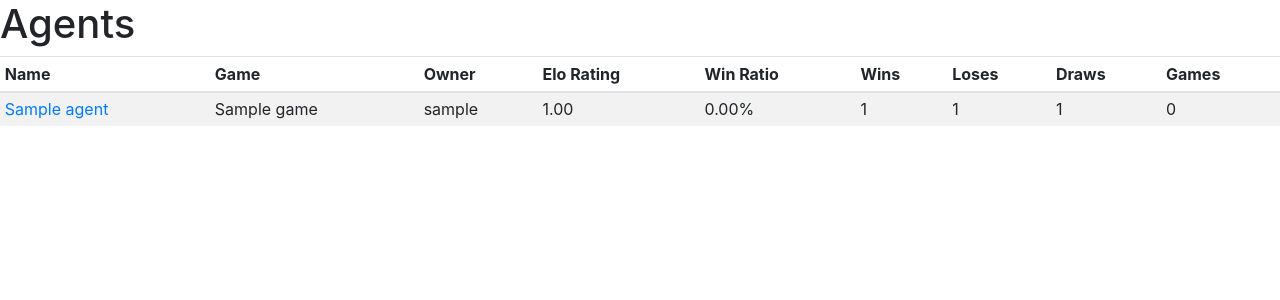
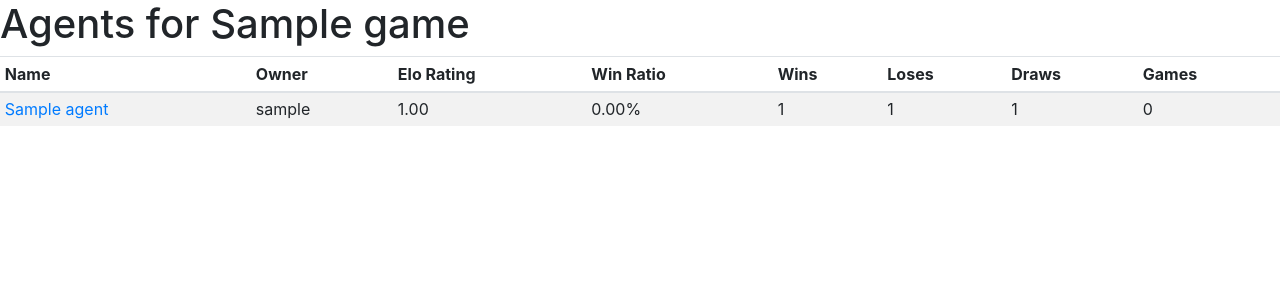
Before and after one commit to h3nnn4n/colosseum_website, a Django app: page /agents/ in a window 1280 px wide. Shown: the part 56-356 px from the top of the page. Run offline with Django 3.2, Linux system fonts and the light colour scheme; tables that the repository leaves empty hold one stand-in row (values such as "Sample post"); data that the repository does not hold is empty; parts of the project's set-up code (start-up, migrations or seed data) failed here and were passed over; some libraries are stand-ins or nearby versions.

Commit message:
Group agents per game

```diff
--- a/app/models.py
+++ b/app/models.py
@@ -6,6 +6,7 @@ from collections import defaultdict
 from django.conf import settings
 from django.contrib.auth.models import User
 from django.db import models
+from django.db.models import F, QuerySet
 from django.utils import timezone
 from django_redis import get_redis_connection
 from memoize import memoize
@@ -26,6 +27,18 @@ class BaseModel(models.Model):
         abstract = True
 
 
+class AgentQuerySet(QuerySet):
+    def active(self):
+        return self.filter(active=True)
+
+    def by_elo(self):
+        return (
+            self.annotate(elo_rating=F("ratings__elo"))
+            .filter(ratings__season__active=True, ratings__season__main=True)
+            .order_by("-elo_rating")
+        )
+
+
 class Agent(BaseModel):
     name = models.CharField(max_length=64, unique=True)
     owner = models.ForeignKey(User, on_delete=models.CASCADE)
@@ -33,7 +46,9 @@ class Agent(BaseModel):
     file_hash = models.CharField(max_length=128, null=True)
     active = models.BooleanField(default=True)
 
-    game = models.ForeignKey("Game", on_delete=models.CASCADE)
+    game = models.ForeignKey("Game", on_delete=models.CASCADE, related_name="agents")
+
+    objects = AgentQuerySet.as_manager()
 
     class Meta:
         indexes = [
@@ -142,6 +157,10 @@ class Game(BaseModel):
 
     class Meta:
         indexes = [models.Index(fields=["name"])]
+
+    @property
+    def pretty_name(self):
+        return " ".join(self.name.split("_")).capitalize()
 
 
 class Match(BaseModel):
--- a/app/templates/agents/index.html
+++ b/app/templates/agents/index.html
@@ -3,13 +3,14 @@
 {% block title %}Agents{% endblock %}
 
 {% block content %}
-<h1> Agents </h1>
+
+{% for game in games %}
+  <h1> Agents for {{ game.pretty_name}} </h1>
 
   <div>
     <table class="table table-hover table-striped table-sm">
       <thead>
         <th scope="col"> Name </th>
-      <th scope="col"> Game </th>
         <th scope="col"> Owner </th>
         <th scope="col"> Elo Rating </th>
         <th scope="col"> Win Ratio </th>
@@ -19,7 +20,7 @@
         <th scope="col"> Games </th>
       </thead>
       <tbody>
-      {% for agent in agents %}
+        {% for agent in game.agents.by_elo %}
         <tr>
           <td>
             <a href={% url 'agent_detail' agent.id %}>
@@ -27,7 +28,6 @@
             </a>
           </td>
 
-        <td>{{ agent.game.name }}</td>
           <td>{{ agent.owner.username }}</td>
           <td>{{ agent.elo }}</td>
           <td>{{ agent.pretty_win_ratio }}%</td>
@@ -39,12 +39,13 @@
         {% endfor %}
       </tbody>
     </table>
+  <div>
+{% endfor %}
 
 {% if user.is_authenticated %}
   <p>
     <a href='{% url 'agent_create' %}'> New Agent </a>
   </p>
 {% endif %}
-<div>
 
 {% endblock %}
--- a/app/views.py
+++ b/app/views.py
@@ -53,6 +53,11 @@ logger = logging.getLogger("APP")
 class AgentListView(generic.ListView):
     template_name = "agents/index.html"
     context_object_name = "agents"
+
+    def get_context_data(self, **kwargs):
+        context = super().get_context_data(**kwargs)
+        context["games"] = models.Game.objects.all().order_by("name")
+        return context
 
     def get_queryset(self):
         return (
```
Also changed, not shown: app/migrations/0063_alter_agent_game.py (added). Lines whose indentation alone changed are shown as unchanged.
